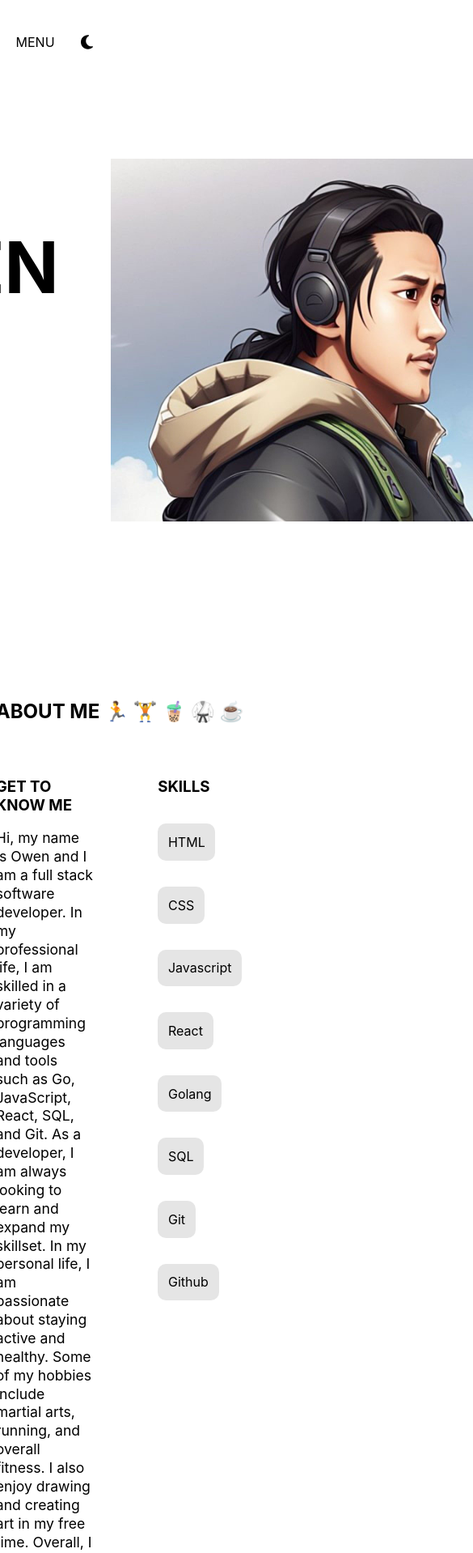
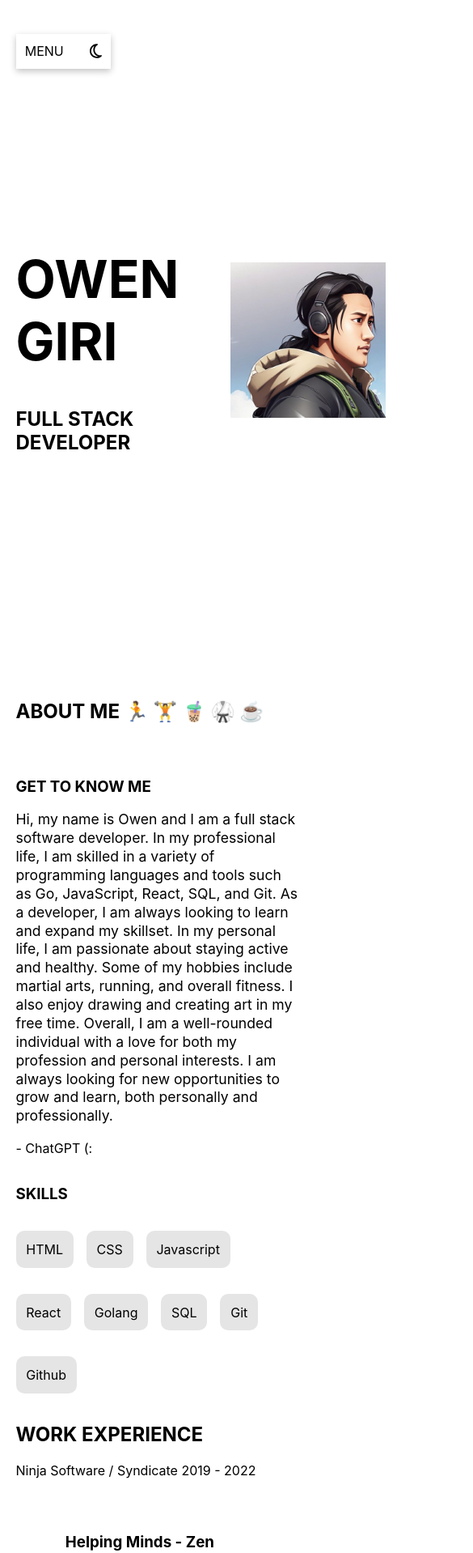
Before and after one commit to owengiri20/owen-portfolio, a React (Create React App) app: page / in a window 390 px wide. Shown: the top 1918 px of the page at 81% size, 585 px wide, since content can reach past the window. Built offline with nearby package versions, Linux system fonts and the light colour scheme.

Commit message:
working on responsiveness ):<

```diff
--- a/package.json
+++ b/package.json
@@ -5,6 +5,7 @@
   "dependencies": {
     "@fortawesome/fontawesome-svg-core": "^6.2.1",
     "@fortawesome/free-brands-svg-icons": "^6.2.1",
+    "@fortawesome/free-regular-svg-icons": "^6.2.1",
     "@fortawesome/free-solid-svg-icons": "^6.2.1",
     "@fortawesome/react-fontawesome": "^0.2.0",
     "@testing-library/jest-dom": "^5.16.5",
--- a/src/App.css
+++ b/src/App.css
@@ -2,6 +2,12 @@
   display: flex;
   flex-direction: column;
   align-items: center;
+}
+
+.content-container {
+  width: 1100px;
+  margin-right: 1rem;
+  margin-left: 1rem;
 }
 
 .nav {
@@ -13,17 +19,19 @@
 #nav-icon {
   cursor: pointer;
   user-select: none;
+  display: flex;
+  width: fit-content;
   background-color: white;
-  display: flex;
+  padding: 0.7rem;
+  box-shadow: rgba(0, 0, 0, 0.24) 0px 3px 8px;
 }
 
-#nav-icon > div {
+#nav-icon > div:first-of-type {
   margin-right: 2rem;
 }
 
 #nav-items {
   box-shadow: rgba(0, 0, 0, 0.24) 0px 3px 8px;
-  box-shadow: black;
   background-color: white;
   padding: 0.5rem;
   margin-top: 0.5rem;
@@ -64,11 +72,6 @@
   height: 28rem;
 }
 
-.about-me {
-  max-width: 1100px;
-  /* height: 50vh; */
-}
-
 .get-to-know-me-description {
   line-height: 1.3em;
   font-size: 1.1rem;
@@ -100,16 +103,10 @@
   border-radius: 10px;
 }
 
-/* expirience */
-.work-experience {
-  width: 1100px;
-  /* height: 70vh; */
-}
-
+/* EXPIRIENCE */
 .experience-card {
   width: 100%;
   display: flex;
-  /* justify-content: center; */
   align-items: center;
   border-bottom: 1px solid black;
   padding-bottom: 1rem;
@@ -120,15 +117,17 @@
   width: 20%;
 }
 
-.side-projects {
-  width: 1100px;
+/* SIDE PROJECTS */
+.projects-container {
+  display: flex;
+  flex-wrap: wrap;
 }
 
 .project-card {
-  width: 30%;
+  width: 28%;
   margin-right: 2rem;
   margin-bottom: 2rem;
-  border: 2px solid rgba(0, 0, 0, 0.3);
+  box-shadow: rgba(0, 0, 0, 0.24) 0px 3px 8px;
 }
 
 .project-image {
@@ -150,15 +149,7 @@ footer {
   width: 100%;
   padding-top: 1rem;
   padding-bottom: 2rem;
-  position: relative;
   margin-top: 10rem;
-}
-
-.quote {
-  margin-top: 2rem;
-  margin-bottom: 2rem;
-  font-size: 1.4rem;
-  width: 500px;
 }
 
 .socials {
@@ -189,3 +180,44 @@ footer {
   padding-top: 0rem;
   padding-bottom: 0rem;
 }
+
+@media screen and (max-width: 1450px) {
+  .content-container {
+    width: 800px;
+  }
+  .owen {
+    height: 25rem;
+  }
+}
+
+@media screen and (max-width: 920px) {
+  .hero {
+    max-width: 600px;
+  }
+  .owen {
+    height: 16rem;
+  }
+  .about-me-columns {
+    flex-direction: column;
+  }
+  .about-me-columns > div {
+    width: 100%;
+  }
+  .content-container {
+    width: 90%;
+  }
+}
+
+@media screen and (max-width: 700px) {
+  .hero {
+    max-width: 90%;
+  }
+
+  .hero > .column-1 > h1 {
+    font-size: 4rem;
+  }
+
+  .owen {
+    height: 12rem;
+  }
+}
--- a/src/App.tsx
+++ b/src/App.tsx
@@ -1,12 +1,10 @@
 import { FontAwesomeIcon } from "@fortawesome/react-fontawesome";
 import { useEffect, useState } from "react";
 import "./App.css";
-import { faEnvelope, faMoon, faSun } from "@fortawesome/free-solid-svg-icons";
-import {
-  faFacebook,
-  faGithub,
-  faLinkedin,
-} from "@fortawesome/free-brands-svg-icons";
+import { faEnvelope } from "@fortawesome/free-solid-svg-icons";
+import { faMoon, faSun } from "@fortawesome/free-regular-svg-icons";
+
+import { faGithub, faLinkedin } from "@fortawesome/free-brands-svg-icons";
 
 import OwenJPG from "./assets/owen.jpg";
 
@@ -116,7 +114,7 @@ const AboutMe = () => {
   ];
 
   return (
-    <div className="about-me">
+    <div className="content-container">
       <div className="about-me-intro">
         <h2>ABOUT ME 🏃 🏋️ 🧋 🥋 ☕ </h2>
       </div>
@@ -172,7 +170,7 @@ const WorkExperience = () => {
   ];
 
   return (
-    <div className="work-experience">
+    <div className="content-container">
       <div className="about-me-intro">
         <h2>WORK EXPERIENCE</h2>
         <p>Ninja Software / Syndicate 2019 - 2022</p>
@@ -222,13 +220,13 @@ const ExperienceCard = ({
 const SideProjects = () => {
   const skills = ["1", "2", "3", "4"];
   return (
-    <div className="side-projects">
+    <div className="content-container">
       <div>
         <h2>SIDE PROJECTS</h2>
         <p>Projects I've done in my spare time</p>
       </div>
 
-      <div className="skills-container">
+      <div className="projects-container">
         {skills.map((s) => {
           return <ProjectCard key={s} />;
         })}
@@ -247,6 +245,7 @@ const ProjectCard = () => {
           backgroundImage: `url(${OwenJPG})`,
           backgroundSize: "cover",
           backgroundRepeat: "no-repeat",
+          backgroundPosition: "right",
         }}
       ></div>
       <div className="project-summary">
--- a/src/index.tsx
+++ b/src/index.tsx
@@ -3,14 +3,10 @@ import ReactDOM from "react-dom/client";
 import "./index.css";
 import App from "./App";
 import reportWebVitals from "./reportWebVitals";
-import { library } from "@fortawesome/fontawesome-svg-core";
-import { fas } from "@fortawesome/free-solid-svg-icons";
 
 const root = ReactDOM.createRoot(
   document.getElementById("root") as HTMLElement
 );
-
-library.add(fas);
 
 root.render(
   <React.StrictMode>
```
Also changed, not shown: 1 other file (tests, documents, lock files or other folders).
